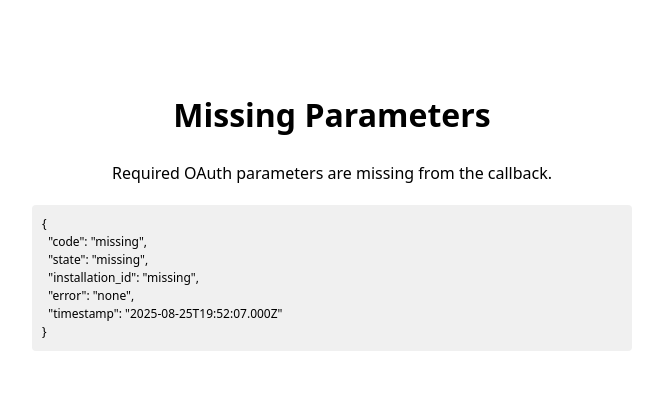
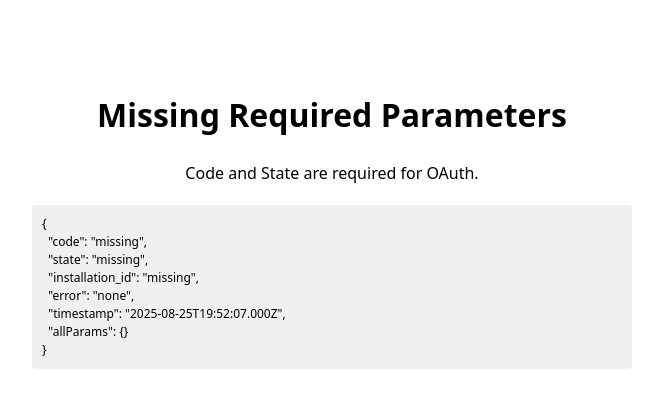
Before and after one commit to HoseaCodes/callback, a plain HTML site: page index.html in a window 1280 px wide. Shown: the whole page, without its empty margins (308-971 px from the left). Drawn offline with Linux system fonts and the light colour scheme.

Commit message:
Refactor OAuth callback logic for testing

```diff
--- a/index.html
+++ b/index.html
@@ -56,15 +56,21 @@
     const urlParams = new URLSearchParams(window.location.search);
     const code = urlParams.get('code');
     const state = urlParams.get('state');
-        const installationId = urlParams.get('installation_id');
+    const installationId = urlParams.get('installation_id') ||
+                          urlParams.get('configurationId') ||
+                          urlParams.get('config_id');
     const error = urlParams.get('error');
+
+    // Log all parameters for debugging
+    console.log('All URL parameters:', Object.fromEntries(urlParams.entries()));
 
     const debugInfo = {
         code: code ? code.substring(0, 10) + '...' : 'missing',
         state: state ? state.substring(0, 10) + '...' : 'missing',
         installation_id: installationId || 'missing',
         error: error || 'none',
-            timestamp: new Date().toISOString()
+        timestamp: new Date().toISOString(),
+        allParams: Object.fromEntries(urlParams.entries())
     };
 
     console.log('Debug info:', debugInfo);
@@ -77,15 +83,15 @@
             <div class="debug">${JSON.stringify(debugInfo, null, 2)}</div>
         `;
     }
-        // Check required parameters
-        else if (!code || !state || !installationId) {
+    // Modified check - allow proceeding without installation_id for testing
+    else if (!code || !state) {
         document.getElementById('status').innerHTML = `
-                <h1>Missing Parameters</h1>
-                <p>Required OAuth parameters are missing from the callback.</p>
+            <h1>Missing Required Parameters</h1>
+            <p>Code and State are required for OAuth.</p>
             <div class="debug">${JSON.stringify(debugInfo, null, 2)}</div>
         `;
     }
-        // Process successful callback
+    // Process callback even if installation_id is missing (for debugging)
     else {
         // Update status
         document.getElementById('status').innerHTML = `
@@ -94,8 +100,9 @@
             <div class="spinner">⟳</div>
         `;
 
-            // Build app URL
-            const appUrl = `vercelmanager://auth/callback?code=${encodeURIComponent(code)}&state=${encodeURIComponent(state)}&installation_id=${encodeURIComponent(installationId)}`;
+        // Build app URL - use fallback installation_id if missing
+        const finalInstallationId = installationId || 'temp_installation_id';
+        const appUrl = `vercelmanager://auth/callback?code=${encodeURIComponent(code)}&state=${encodeURIComponent(state)}&installation_id=${encodeURIComponent(finalInstallationId)}`;
 
         console.log('Attempting to redirect to:', appUrl);
 
@@ -107,6 +114,7 @@
             document.getElementById('status').innerHTML = `
                 <h1>✅ Success!</h1>
                 <p>Authentication completed. Please return to the Vercel Manager app.</p>
+                ${!installationId ? '<p><strong>Note:</strong> installation_id was missing but proceeding with temporary ID for testing.</p>' : ''}
                 <div class="instructions">
                     <p><strong>If the app didn't open:</strong></p>
                     <ol>
```
Lines whose indentation alone changed are shown as unchanged.
